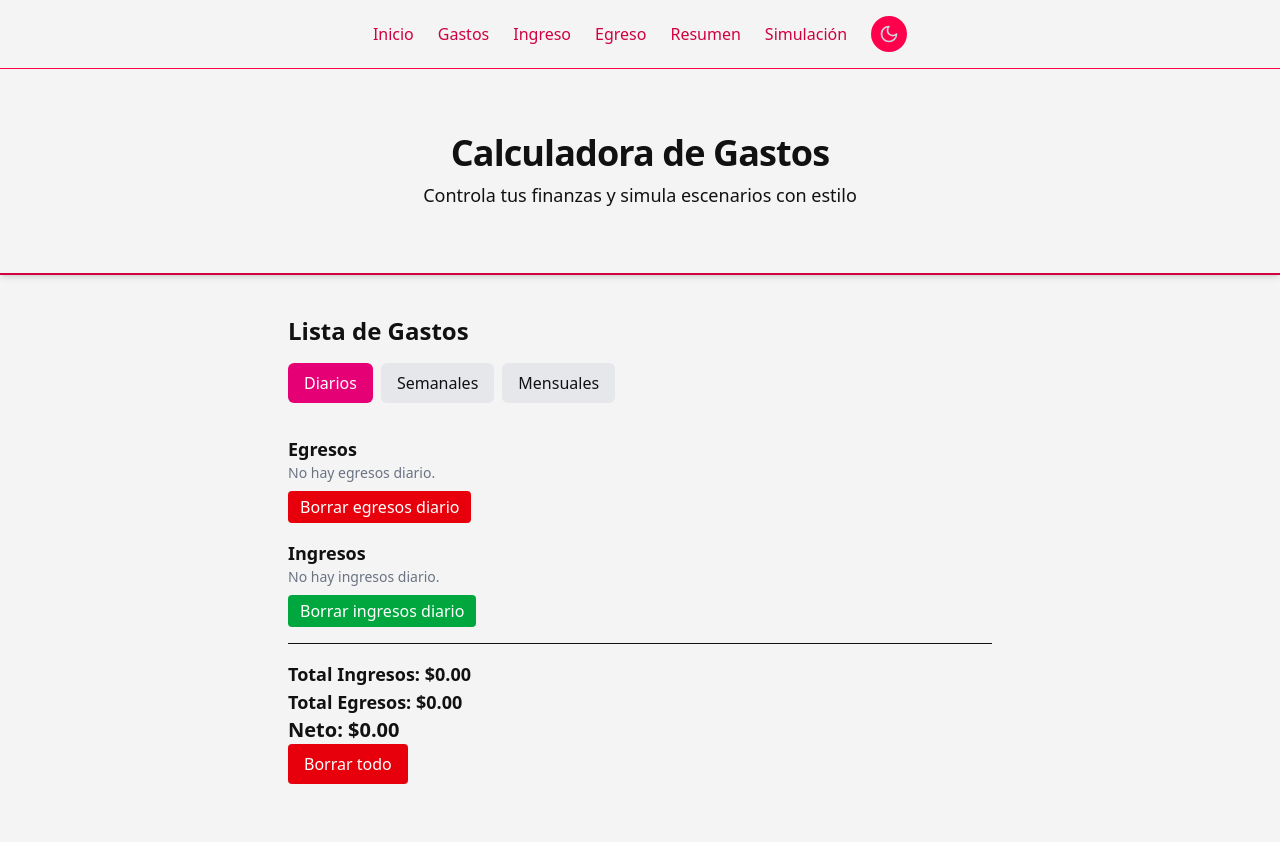
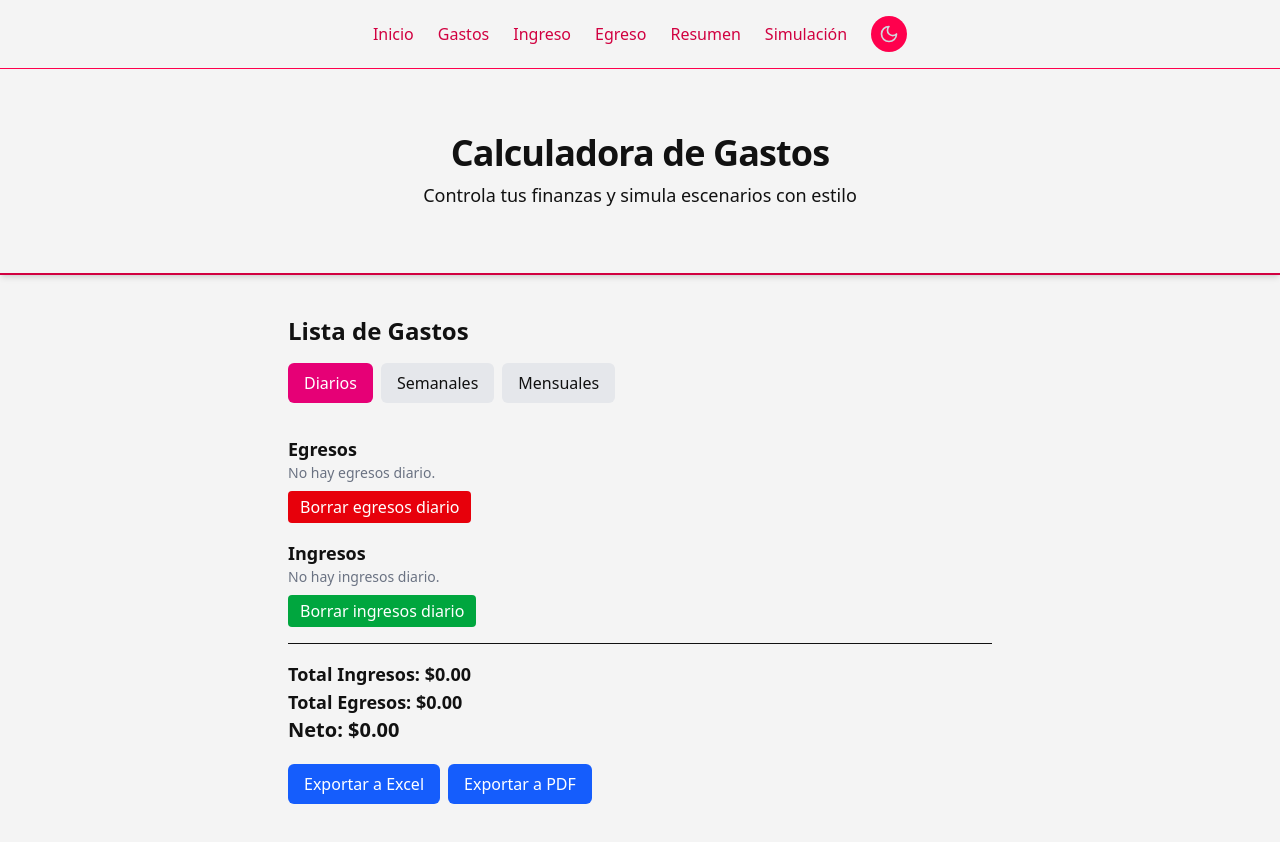
Before and after one commit to NathanDevv/calculadora-gastos, a Next.js app: page /Gastos in a window 1280 px wide. Shown: the top 842 px of the page. Built offline with nearby package versions, Linux system fonts and the light colour scheme.

Commit message:
Añade botones de exportación a Excel y PDF en la lista de gastos, y refactoriza la gestión de exportación de transacciones.

```diff
--- a/app/Gastos/page.tsx
+++ b/app/Gastos/page.tsx
@@ -1,12 +1,16 @@
 "use client";
 
-import { useState } from "react";
+import { useState, useContext } from "react";
 import ExpenseList from "@/components/ExpenseList";
+import { ExpenseContext } from "@/context/ExpenseContext";
+import { exportToExcel, exportToPDF } from "@/helpers/exportHelpers";
 
 export default function Gastos() {
   const [filtro, setFiltro] = useState<"diario" | "semanal" | "mensual">(
     "diario"
   );
+
+  const { expenses, incomes } = useContext(ExpenseContext);
 
   return (
     <div className="p-4">
@@ -46,8 +50,24 @@ export default function Gastos() {
         </button>
       </div>
 
+      {/* Botones de exportación */}
+
       {/* Lista de gastos filtrada */}
       <ExpenseList filtro={filtro} />
+      <div className="flex gap-2 mb-4 mt-5">
+        <button
+          onClick={() => exportToExcel(expenses, incomes)}
+          className="bg-blue-600 text-white px-4 py-2 rounded-md"
+        >
+          Exportar a Excel
+        </button>
+        <button
+          onClick={() => exportToPDF(expenses, incomes)}
+          className="bg-blue-600 text-white px-4 py-2 rounded-md"
+        >
+          Exportar a PDF
+        </button>
+      </div>
     </div>
   );
 }
--- a/components/ExpenseList.tsx
+++ b/components/ExpenseList.tsx
@@ -2,12 +2,6 @@
 import { useContext, useState } from "react";
 import { ExpenseContext } from "@/context/ExpenseContext";
 import { filtrarPorTiempo, FiltroTiempo } from "@/utils/dateFilters";
-import {
-  exportToExcel,
-  exportToPDF,
-  Expense,
-  Income,
-} from "@/helpers/exportHelpers";
 
 type Transaccion = {
   id: string;
@@ -50,33 +44,6 @@ export default function ExpenseList({ filtro }: Props) {
     .sort((a, b) => new Date(b.date).getTime() - new Date(a.date).getTime());
 
   // Botones para exportar
-  const handleExportExcel = () => {
-    const expensesToExport: Expense[] = egresosFiltrados.map((e) => ({
-      id: e.id,
-      name: e.name || "",
-      amount: e.amount,
-    }));
-    const incomesToExport: Income[] = ingresosFiltrados.map((i) => ({
-      id: i.id,
-      source: i.source || "",
-      amount: i.amount,
-    }));
-    exportToExcel(expensesToExport, incomesToExport);
-  };
-
-  const handleExportPDF = () => {
-    const expensesToExport: Expense[] = egresosFiltrados.map((e) => ({
-      id: e.id,
-      name: e.name || "",
-      amount: e.amount,
-    }));
-    const incomesToExport: Income[] = ingresosFiltrados.map((i) => ({
-      id: i.id,
-      source: i.source || "",
-      amount: i.amount,
-    }));
-    exportToPDF(expensesToExport, incomesToExport);
-  };
 
   // Limpieza
   const handleClearAll = () => {
@@ -269,12 +236,6 @@ export default function ExpenseList({ filtro }: Props) {
           Neto: ${totalNeto.toFixed(2)}
         </p>
       </div>
-      <button
-        onClick={() => setShowModal(true)}
-        className="px-4 py-2 bg-red-600 text-white rounded hover:bg-red-700"
-      >
-        Borrar todo
-      </button>
     </div>
   );
 }
```
